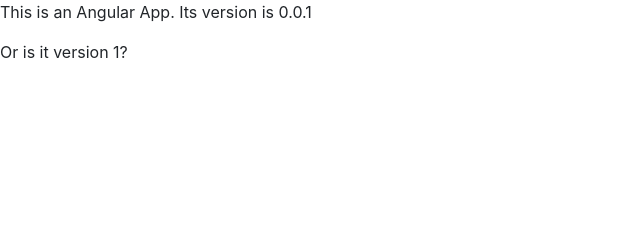
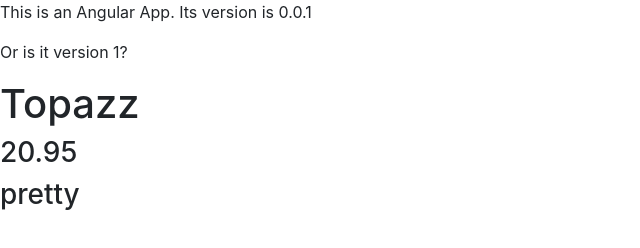
Before and after one commit to SwampGuzzler/codeSchoolAngular, a plain HTML site: page index.html in a window 1280 px wide. Shown: the whole page, without its empty margins (0-640 px from the left). Drawn offline with nearby package versions, Linux system fonts and the light colour scheme.

Commit message:
Working Controllers

```diff
--- a/app.js
+++ b/app.js
@@ -1,6 +1,22 @@
+(function() {
+	var app = angular.module("store", []);
+	/* Where app is the name of the application, angular references the
+	Angular.js library, .module creates a new module, 'store' is the name
+	of the application, and the empty array are the app's dependencies,
+	of which there are currently none. */
+	app.controller('StoreController', function() {
+	// The controller name should always be capitalized and have controller in it
+	// 2nd parameter is anonymous function that will be exectuted when our
+	// StoreController is called.
+		this.product = gem; // product is a property of our Controller
+	});
 
-var app = angular.module("store", []);
-/* Where app is the name of the application, angular references the
-Angular.js library, .module creates a new module, 'store' is the name of the application, and
-the empty array are the app's dependencies, of which there are
-currently none. */
+	var gem = {
+		name: 'Topazz',
+		price: 20.95,
+		description: "pretty"
+	};
+
+})();
+
+/* Also, we have now wrapped our whole application in a Closure! Good habit. */
--- a/index.html
+++ b/index.html
@@ -8,18 +8,22 @@
   <body>
     <p>This is an Angular App. Its version is 0.0.1</p>
 	<p>Or is it version {{0 + 1}}?</p>
+	<!-- We will be loading our Gem template below, using the ng-controller to
+	load our StoreController -->
+	<div ng-controller="StoreController as store">
+
+	<!-- ng-controller is the Ang directive, storeCo is the Controller name, 'as' is an
+	Angular keyword, and 'store' is an Alias which we'll use as inside of our Expressions.
+	Then, inside of our Expressions, we'll use the syntax 'app.product.property'
+	 -->
+		<h1> {{store.product.name}} </h1>
+		<h3> {{store.product.price}} </h3>
+		<h3> {{store.product.description}} </h3>
+
+
+		<!--<h2> Product Name </h2>
+		<h2> Product Price </h2>
+		<h2> Product Description </h2>-->
+	</div>
   </body>
 </html>
-
-<!--<!DOCTYPE html>
-<html ng-app="store">
-	<head>
-		<link rel="stylesheet" type="text/css" href="bootstrap.min.css" />
-	</head>
-	<body>
-		<script type="text/javascript" src="angular.min.js"></script>
-		<script type="text/javascript" src="app.js"></script>
-		<p>This is an Angular App. Its version is 0.0.1</p>
-		<p>Or is it version {{0 + 1}}?</p>
-	</body>
-</html>-->
```
